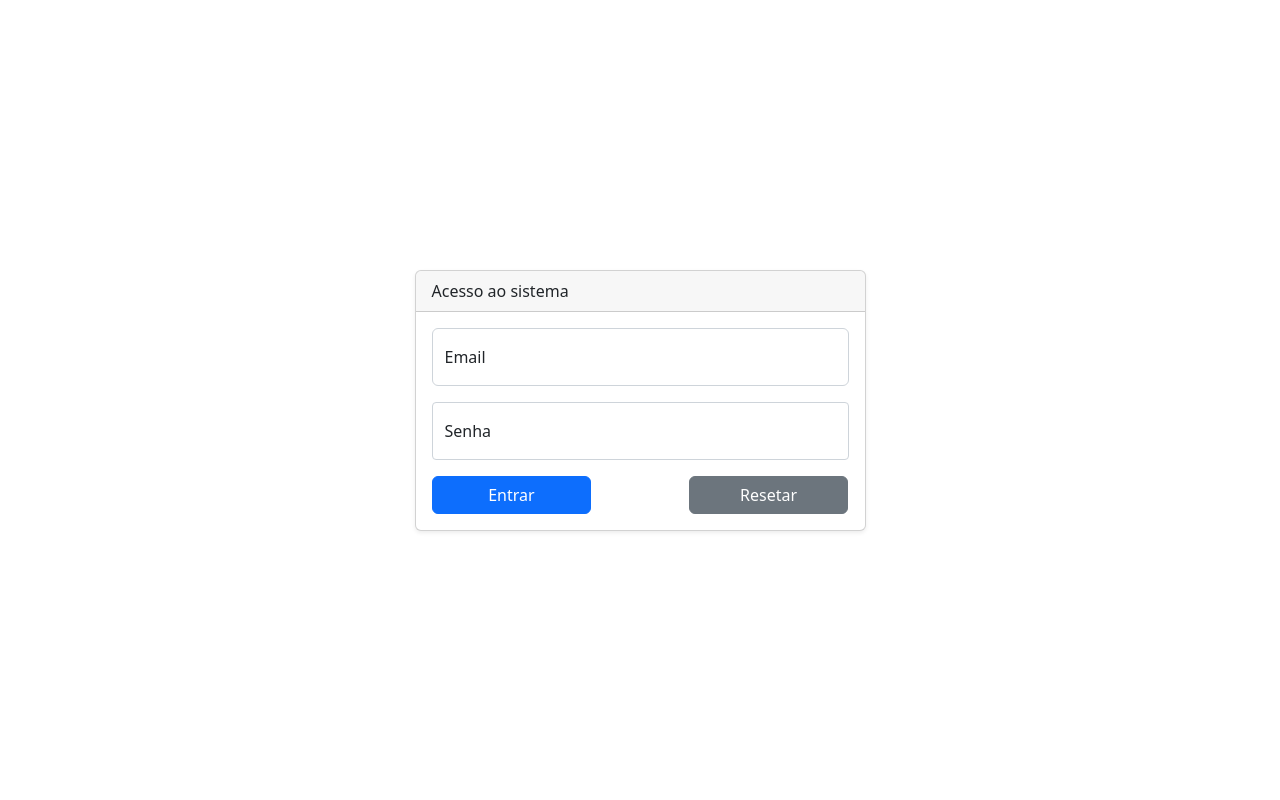
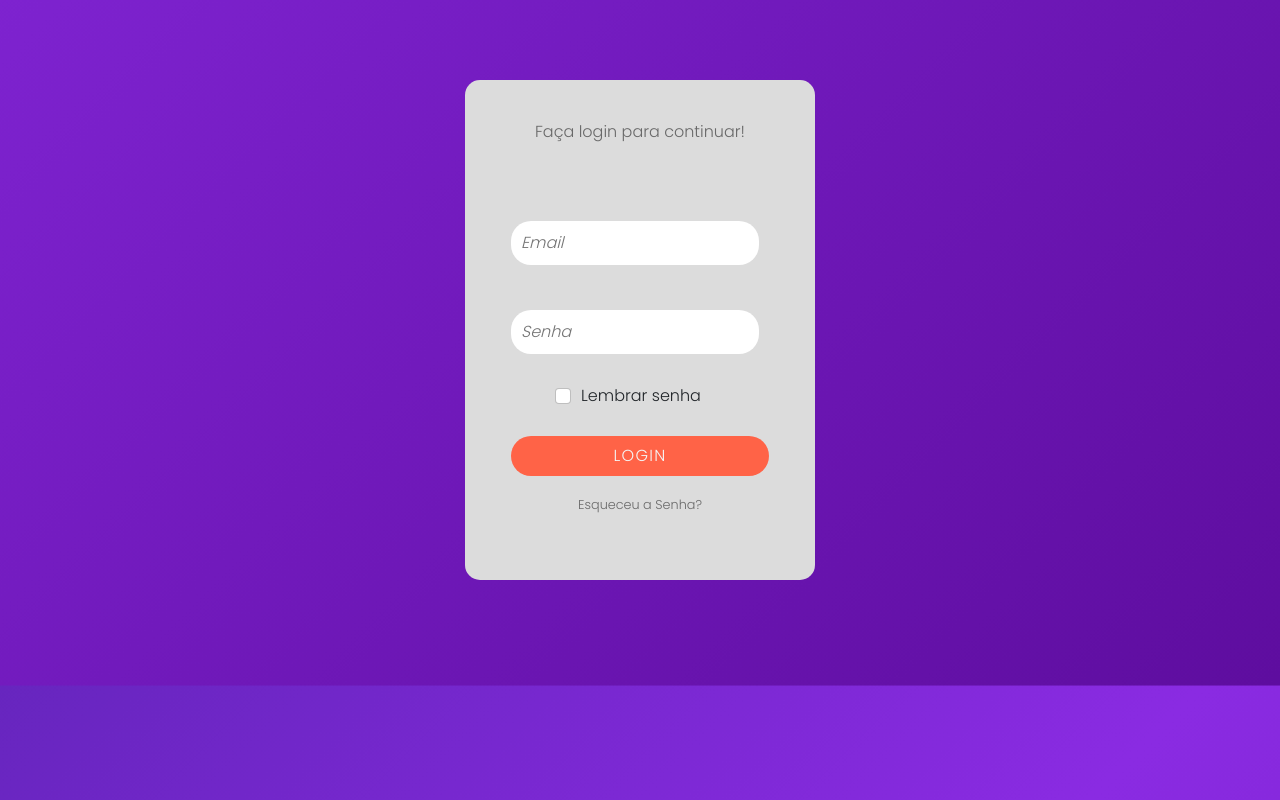
Before and after one commit to pedrogoncaalves/BootstrapGamaAcademy, a plain HTML site: page index.html in a window 1280 px wide. Drawn offline with nearby package versions, Linux system fonts and the light colour scheme.

Commit message:
Estilizando

```diff
--- a/index.html
+++ b/index.html
@@ -4,6 +4,10 @@
     <meta charset="utf-8" />
     <meta name="viewport" content="width=device-width, initial-scale=1" />
     <title>Aula de bootstrap 01</title>
+    <link
+    rel="stylesheet"
+    href="https://cdnjs.cloudflare.com/ajax/libs/animate.css/4.1.1/animate.min.css"
+  />
     <link
       href="https://cdn.jsdelivr.net/npm/bootstrap@5.2.0/dist/css/bootstrap.min.css"
       rel="stylesheet"
@@ -56,49 +60,36 @@
       </div>
     </nav>
     <main>
-      <div class="container vh-100">
-        <div class="row h-100 d-flex align-items-center justify-content-center">
-          <div class="col-xs-10 col-sm-8 col-md-5">
-            <div class="card shadow-sm rounded">
-              <div class="card-header">Acesso ao sistema</div>
-              <div class="card-body">
+      <div class="wrapper">
+        <div class="row h-100 d-flex align-items-center justify-content-center"></div>
+
+
+        <div class="card-header">Faça login para continuar!</div>
                 <div class="alert alert-success d-none">
                   Logado com sucesso, redirecionando
                 </div>
-                <form id="frmLogin">
-                  <div class="form-floating mb-3">
-                    <input
-                      type="email"
-                      class="form-control"
-                      id="email"
-                      placeholder="nome@email.com"
-                      required
-                    />
-                    <label for="email">Email</label>
+                <form class="p-3 mt-3">
+                  <div class="form-field d-flex align-items-center " >
+                      <span class="far fa-user"></span>
+                      <input type="text" name="userName" id="email" placeholder="Email">
                   </div>
-                  <div class="form-floating mb-3">
-                    <input
-                      type="password"
-                      class="form-control form-control-sm"
-                      id="password"
-                      placeholder="****"
-                      required
-                    />
-                    <label for="password">Senha</label>
+                  <div class="form-field d-flex align-items-center">
+                      <span class="fas fa-key"></span>
+                      <input type="senha" name="senha" id="pwd" placeholder="Senha">
                   </div>
-                  <div class="row">
-                    <div class="col-5">
-                      <button type="submit" class="btn btn-primary w-100">
-                        Entrar
-                      </button>
-                    </div>
-                    <div class="col-5 offset-2">
-                      <button type="reset" class="btn btn-secondary w-100">
-                        Resetar
-                      </button>
-                    </div>
-                  </div>
-                </form>
+                  <div class="form-check">
+                    <input class="form-check-input" type="checkbox" value=""
+                        id="rememberPasswordCheck">
+                    <label class="form-check-label" for="rememberPasswordCheck">
+                        Lembrar senha
+                    </label>
+                </div>
+                  <button class="btn mt-3">LOGIN</button>
+
+              </form>
+              <div class="text-center fs-6">
+                <a href="#">Esqueceu a Senha?</a>
+            </div>
               </div>
             </div>
           </div>
--- /dev/null
+++ b/index.js
@@ -0,0 +1,5 @@
+function reverseString(str) {
+    return str.split('').reverse().join('')
+  }
+
+  console.log(reverseString("hello"));
--- a/main.css
+++ b/main.css
@@ -0,0 +1,127 @@
+@import url('https://fonts.googleapis.com/css2?family=Montserrat:wght@300&family=Poppins:wght@200;300&family=Ubuntu:ital,wght@0,300;0,400;0,500;1,300;1,400&display=swap');
+
+* {
+    font-family: 'Poppins';
+}
+
+
+body {
+    background: linear-gradient(-45deg, #4B0082,  #8A2BE2, #191970);
+    background-size: 400% 400%;
+
+
+
+
+
+    animation: backgroundTransition 8s ease-in-out infinite;
+ transition: .4s cubic-bezier(0.55,0.025,0.675,0.97);
+
+    background-size: 400% 400%;
+}
+
+
+
+@keyframes backgroundTransition {
+    0% {
+        background-position: 0% 80%;
+
+    }
+    50% {
+        background-position: 80% 100%;
+    }
+    100% {
+        background-position: 0% 90%;
+    }
+}
+
+.wrapper {
+    max-width: 350px;
+    min-height: 500px;
+    margin: 80px auto;
+    padding: 40px 30px 30px 30px;
+    background-color: #DCDCDC;
+    border-radius: 15px;
+}
+
+
+
+
+.wrapper .name {
+    font-weight: 600;
+    font-size: 1.4rem;
+    letter-spacing: 1.3px;
+    padding-left: 10px;
+
+}
+
+
+.wrapper .form-field input {
+    width: 100%;
+    display: flex;
+    justify-content: center;
+    border: none;
+    outline: none;
+    background-color: white;
+    border-radius: 20px;
+    font-size: 1.0rem;
+    font-style: italic;
+    color: #4F4F4F;
+    padding: 10px 5px 10px 10px;
+    /* border: 1px solid red; */
+}
+
+.wrapper .form-field {
+    display: flex;
+    justify-content: center;
+    margin-top: 40px;
+    padding-top: 5px;
+    padding-left: 0px;
+    padding-right: 10px;
+    letter-spacing: 1.3px;
+    margin-bottom: 20px;
+    border-radius: 20px;
+    color: #DCDCDC;
+}
+.form-check  {
+    display: flex;
+    justify-content: center;
+   padding: 10px;
+}
+.form-check-label {
+    padding-left: 10px;
+
+}
+.wrapper .btn {
+    box-shadow: none;
+    width: 100%;
+    height: 40px;
+    color: whitesmoke;
+    background-color: #FF6347;
+
+    border-radius: 25px;
+
+    letter-spacing: 1.3px;
+}
+.card-header {
+    display: flex;
+    justify-content: center;
+
+    color: #696969;
+}
+.wrapper .btn:hover {
+    background-color: #FF4500;
+}
+.form-check mb-3 {
+    display: flex;
+    justify-content: center;
+}
+
+.wrapper a {
+    text-decoration: none;
+    font-size: 0.8rem;
+    color: #696969;
+}
+
+.wrapper a:hover {
+    color: #039BE5;
+}
```
